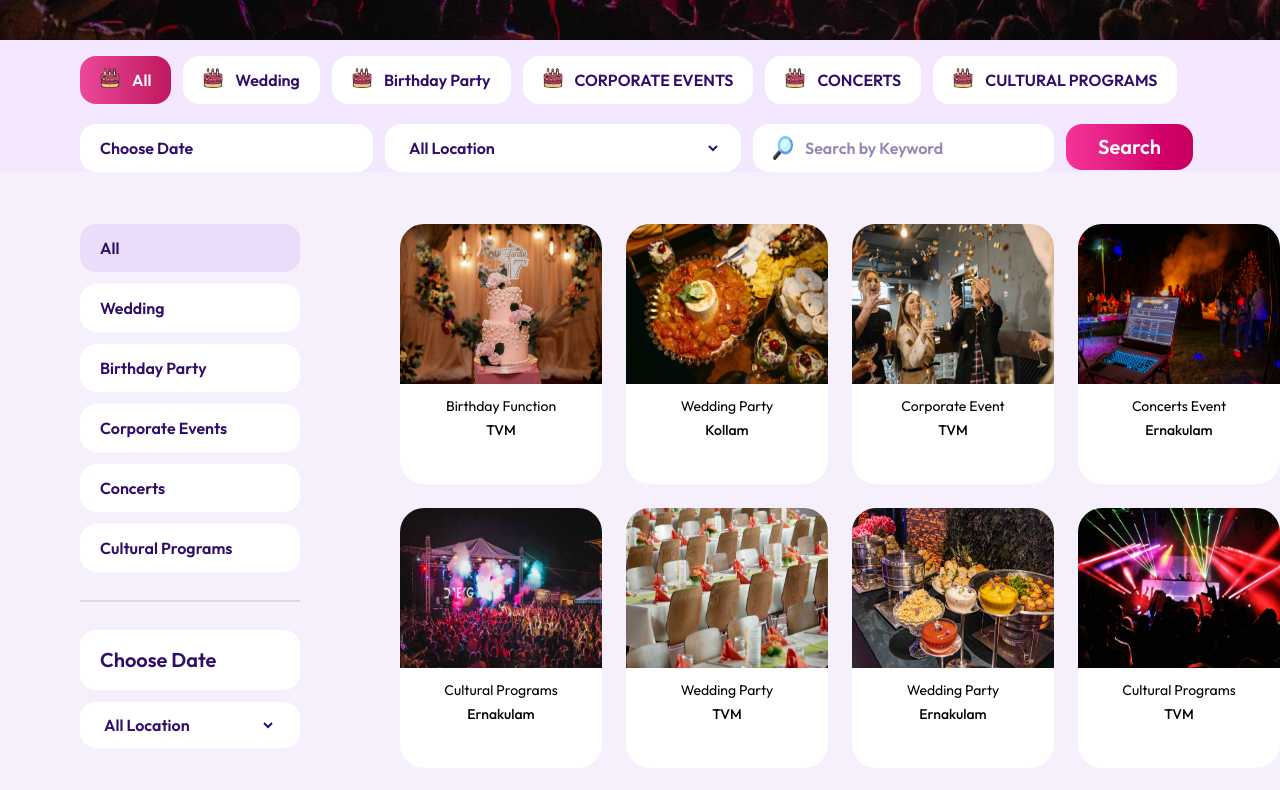
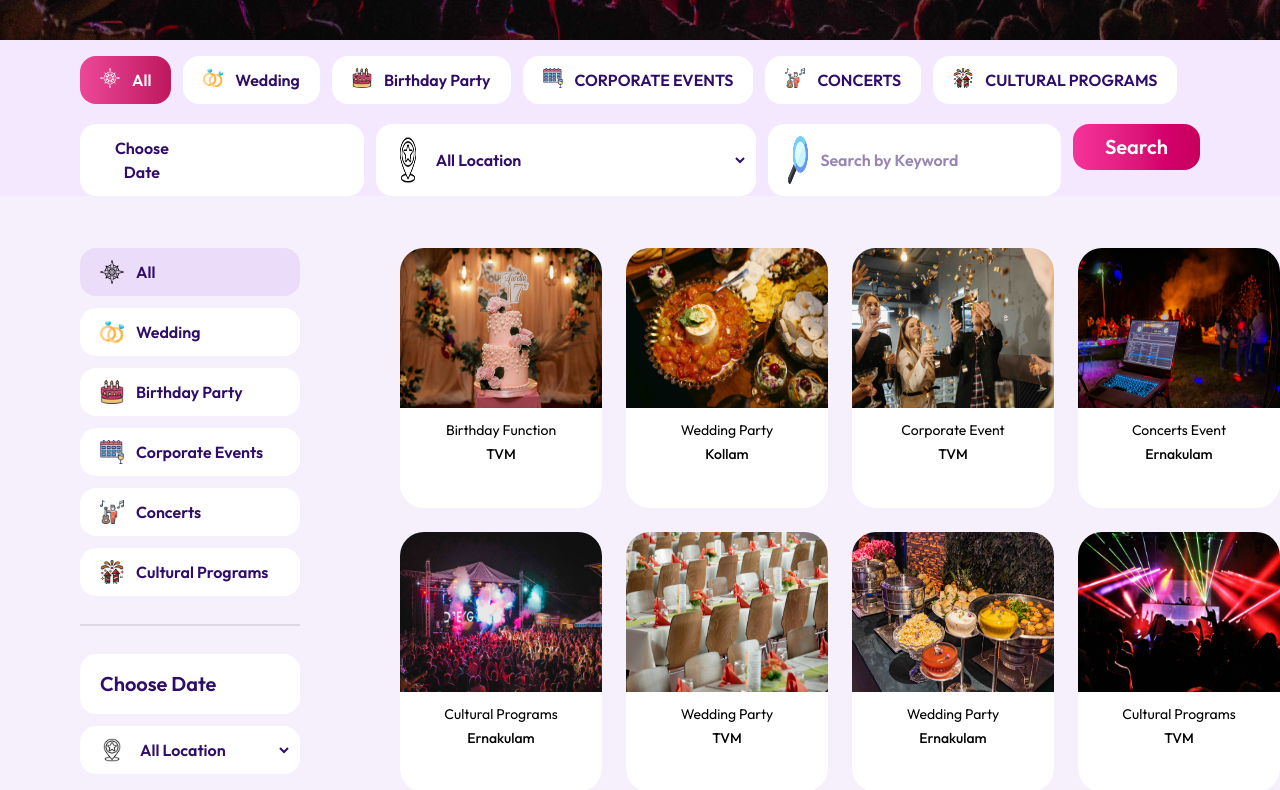
Before and after one commit to MidhunSreekkuttan/Event-Management, a React (Vite) app in the folder frontend/: page /eventList in a window 1280 px wide. Shown: the part 760-1550 px from the top of the page. Built offline with nearby package versions, Linux system fonts and the light colour scheme.

Commit message:
Add Icons

```diff
--- a/frontend/src/components/users/eventListingPage/ListingComponent.jsx
+++ b/frontend/src/components/users/eventListingPage/ListingComponent.jsx
@@ -40,12 +40,12 @@ const ListingComponent = () => {
                 <div className='flex gap-3 pt-4 mx-20'>
                     <button onClick={() => setfilter('all')} className={`flex gap-3 rounded-2xl font-semibold
                          text-violet-950 bg-white py-3 px-5 ${filter === 'all' ? 'pazham' : ''}`}>
-                        <img className='w-5' src={icon.birthday_party_icon} alt="" />
+                        <img className={`w-5 ${filter === 'all' ? 'invert brightness-0' : ''}`} src={icon.star_icon} alt="" />
                         All
                     </button>
                     <button onClick={() => setfilter('Wedding')} className={`flex gap-3 rounded-2xl font-semibold
                          text-violet-950 bg-white py-3 px-5 ${filter === 'Wedding' ? 'pazham' : ''}`}>
-                        <img className='w-5' src={icon.birthday_party_icon} alt="" />
+                        <img className='w-5' src={icon.wedding_icon} alt="" />
                         Wedding
                     </button>
                     <button onClick={() => setfilter('Birthday Party')} className={`flex gap-3 rounded-2xl font-semibold
@@ -55,17 +55,17 @@ const ListingComponent = () => {
                     </button>
                     <button onClick={() => setfilter('Corporate Events')} className={`flex gap-3 rounded-2xl font-semibold
                          text-violet-950 bg-white py-3 px-5 ${filter === 'Corporate Events' ? 'pazham' : ''}`}>
-                        <img className='w-5' src={icon.birthday_party_icon} alt="" />
+                        <img className='w-5' src={icon.corporative_events} alt="" />
                         CORPORATE EVENTS
                     </button>
                     <button onClick={() => setfilter('Concerts')} className={`flex gap-3 rounded-2xl font-semibold
                          text-violet-950 bg-white py-3 px-5 ${filter === 'Concerts' ? 'pazham' : ''}`}>
-                        <img className='w-5' src={icon.birthday_party_icon} alt="" />
+                        <img className='w-5' src={icon.concern_icon} alt="" />
                         CONCERTS
                     </button>
                     <button onClick={() => setfilter('Cultural Programs')} className={`flex gap-3 rounded-2xl font-semibold
                          text-violet-950 bg-white py-3 px-5 ${filter === 'Cultural Programs' ? 'pazham' : ''}`}>
-                        <img className='w-5' src={icon.birthday_party_icon} alt="" />
+                        <img className='w-5' src={icon.cultural_programs} alt="" />
                         CULTURAL PROGRAMS
                     </button>
                 </div>
@@ -80,11 +80,14 @@ const ListingComponent = () => {
                             Choose Date
                         </button>
                     </div>
-                    <div className='flex gap-3 rounded-2xl font-semibold text-violet-950 bg-white py-3 px-5 text-center'>
+                    <div className='flex gap-3 cursor-pointer rounded-2xl font-semibold text-violet-950 bg-white py-3 px-5 text-center'>
+
+                        <img className='w-6' src={icon.location_icon} alt="" />
+
                         <select
                             value={locationFilter}
                             onChange={(e) => setLocationFilter(e.target.value)}
-                            className='outline-none pr-45'
+                            className='outline-none pr-45 cursor-pointer'
                         >
                             <option value="All Location">All Location</option>
                             <option value="TVM">TVM</option>
@@ -139,6 +142,7 @@ const ListingComponent = () => {
                                     <button onClick={() => setfilter('all')} className={`flex gap-3 rounded-2xl
                                          font-semibold text-violet-950 bg-white py-3 px-5 w-55
                                           ${filter === 'all' ? 'apple' : ''}`}>
+                                        <img className='w-6' src={icon.star_icon} alt="" />
                                         All
                                     </button>
                                 </li>
@@ -146,6 +150,7 @@ const ListingComponent = () => {
                                     <button onClick={() => setfilter('Wedding')} className={`flex gap-3 rounded-2xl
                                         -2xl font-semibold text-violet-950 bg-white py-3 px-5 w-55
                                          ${filter === 'Wedding' ? 'apple' : ''}`}>
+                                        <img className='w-6' src={icon.wedding_icon} alt="" />
                                         Wedding
                                     </button>
                                 </li>
@@ -153,6 +158,7 @@ const ListingComponent = () => {
                                     <button onClick={() => setfilter('Birthday Party')} className={`flex gap-3 rounded-2xl
                                          font-semibold text-violet-950 bg-white py-3 px-5 w-55
                                           ${filter === 'Birthday Party' ? 'apple' : ''}`}>
+                                        <img className='w-6' src={icon.birthday_party_icon} alt="" />
                                         Birthday Party
                                     </button>
                                 </li>
@@ -160,6 +166,7 @@ const ListingComponent = () => {
                                     <button onClick={() => setfilter('Corporate Events')} className={`flex gap-3 rounded-2xl
                                          font-semibold text-violet-950 bg-white py-3 px-5 w-55
                                           ${filter === 'Corporate Events' ? 'apple' : ''}`}>
+                                        <img className='w-6' src={icon.corporative_events} alt="" />
                                         Corporate Events
                                     </button>
                                 </li>
@@ -167,6 +174,7 @@ const ListingComponent = () => {
                                     <button onClick={() => setfilter('Concerts')} className={`flex gap-3 rounded-2xl
                                          font-semibold text-violet-950 bg-white py-3 px-5 w-55
                                           ${filter === 'Concerts' ? 'apple' : ''}`}>
+                                        <img className='w-6' src={icon.concern_icon} alt="" />
                                         Concerts
                                     </button>
                                 </li>
@@ -174,6 +182,7 @@ const ListingComponent = () => {
                                     <button onClick={() => setfilter('Cultural Programs')} className={`flex gap-3 rounded-2xl
                                          font-semibold text-violet-950 bg-white py-3 px-5 w-55
                                           ${filter === 'Cultural Programs' ? 'apple' : ''}`}>
+                                        <img className='w-6' src={icon.cultural_programs} alt="" />
                                         Cultural Programs
                                     </button>
                                 </li>
@@ -187,11 +196,14 @@ const ListingComponent = () => {
                                         Choose Date
                                     </p>
                                 </li>
-                                <li className='flex gap-3 rounded-2xl font-semibold text-violet-950 bg-white py-3 px-5 w-55 text-center'>
+                                <li className='flex gap-3 cursor-pointer rounded-2xl font-semibold text-violet-950 bg-white py-3 px-5 w-55 text-center'>
+
+                                    <img className='w-6' src={icon.location_icon} alt="" />
+
                                     <select
                                         value={locationFilter}
                                         onChange={(e) => setLocationFilter(e.target.value)}
-                                        className='outline-none pr-10'
+                                        className='outline-none pr-5 cursor-pointer'
                                     >
                                         <option value="All Location">All Location</option>
                                         <option value="TVM">TVM</option>
```
